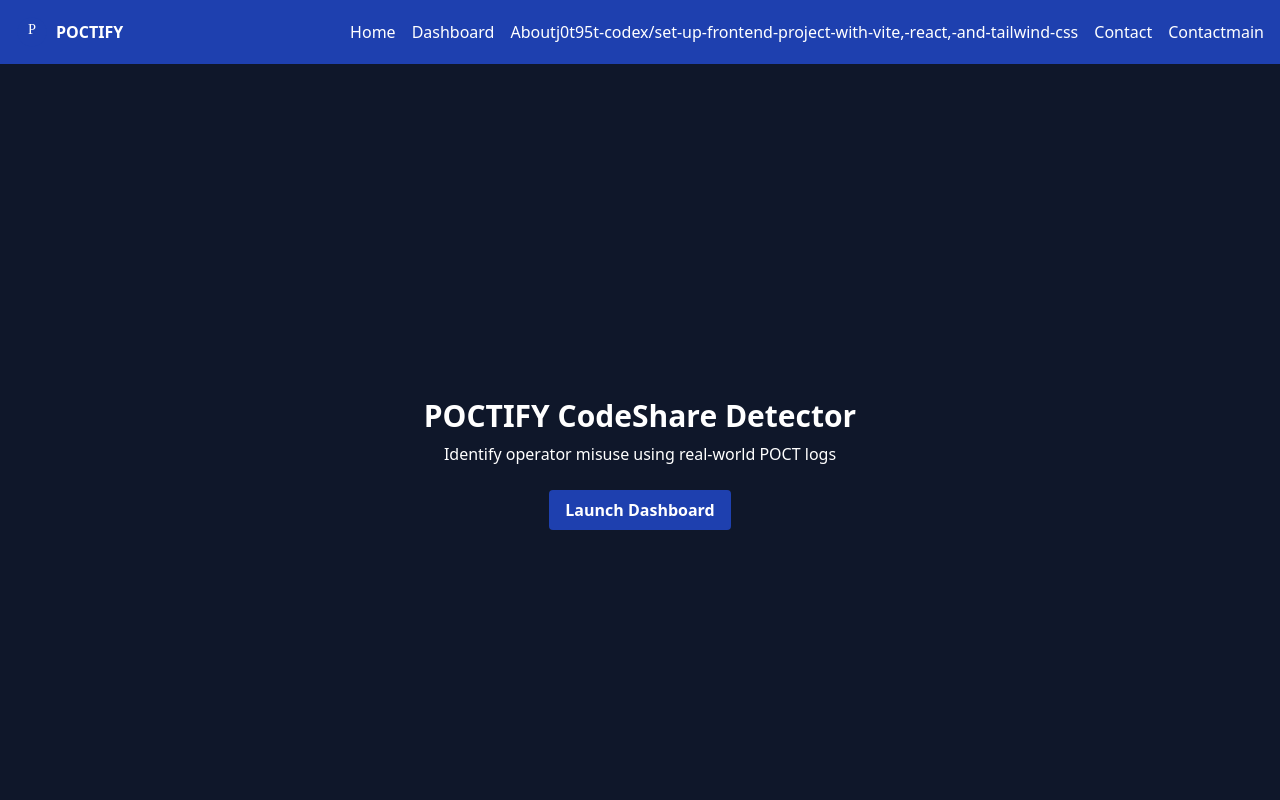
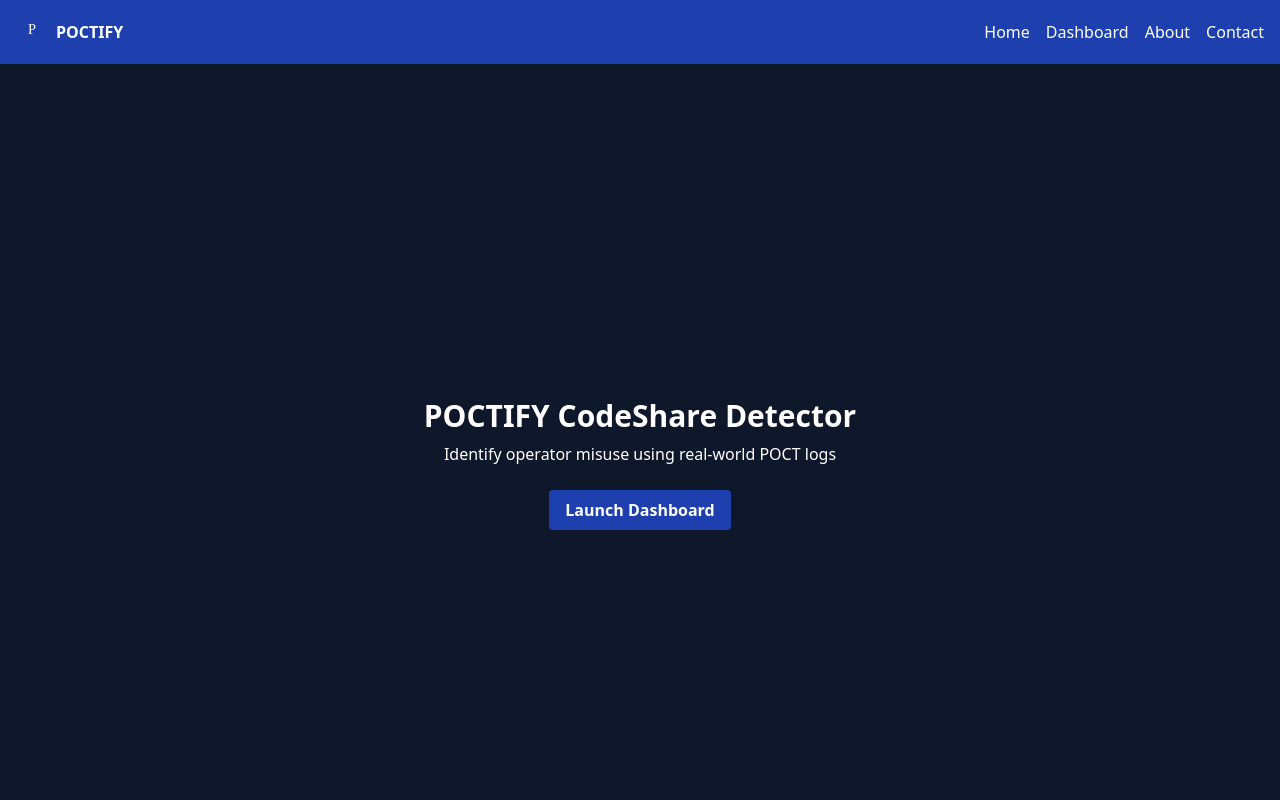
Before and after one commit to adnan8474/front-end111, a React (Vite) app in the folder poctify-codeshare/: page / in a window 1280 px wide. Shown: the top 800 px of the page. Built offline with nearby package versions, Linux system fonts and the light colour scheme; the HTML template or start-up script is replaced by a standard one.

Commit message:
Update Navbar.jsx

```diff
--- a/poctify-codeshare/src/components/Navbar.jsx
+++ b/poctify-codeshare/src/components/Navbar.jsx
@@ -17,11 +17,7 @@ export default function Navbar() {
         <li><Link to="/" className="hover:underline">Home</Link></li>
         <li><Link to="/dashboard" className="hover:underline">Dashboard</Link></li>
         <li><a href="#" className="hover:underline">About</a></li>
- j0t95t-codex/set-up-frontend-project-with-vite,-react,-and-tailwind-css
         <li><Link to="/contact" className="hover:underline">Contact</Link></li>
-
-        <li><a href="#" className="hover:underline">Contact</a></li>
- main
       </ul>
     </nav>
   );
```
